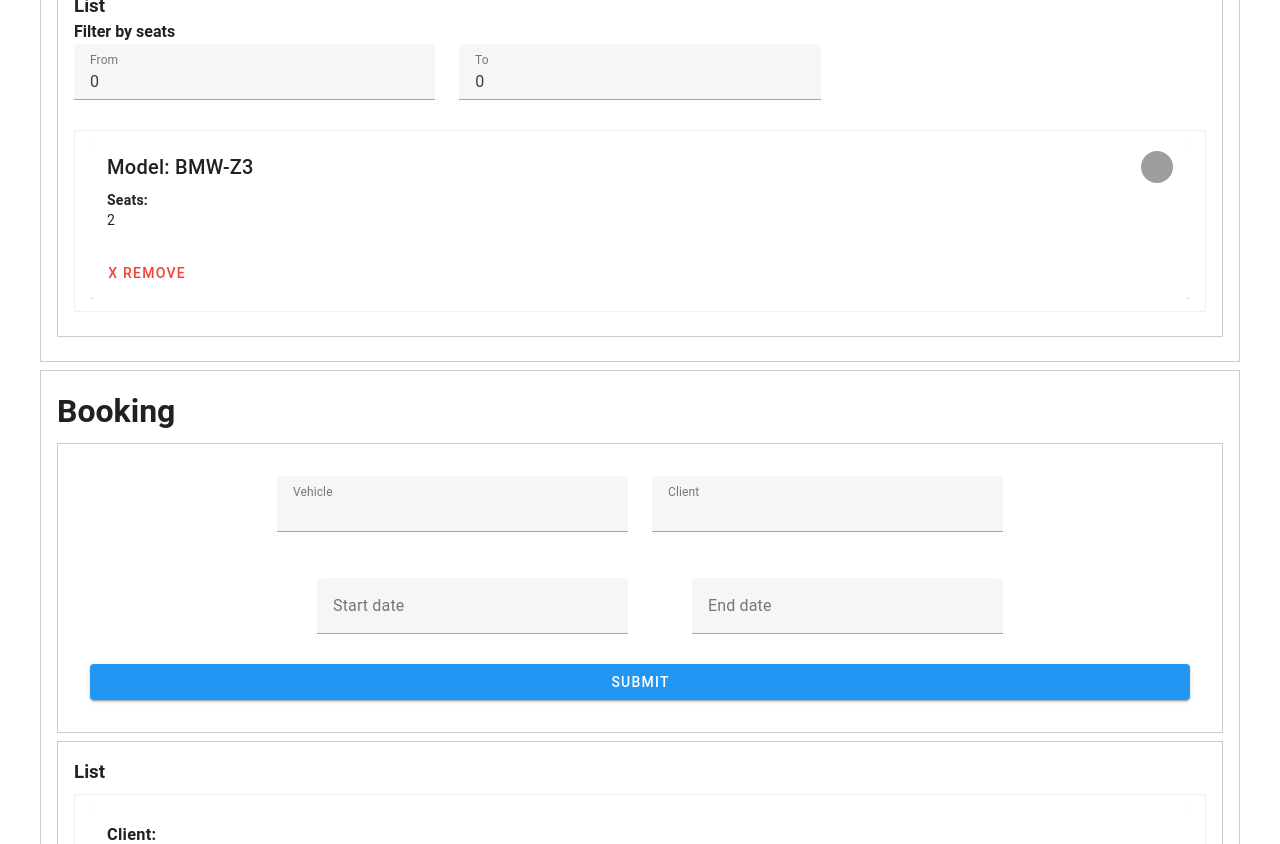
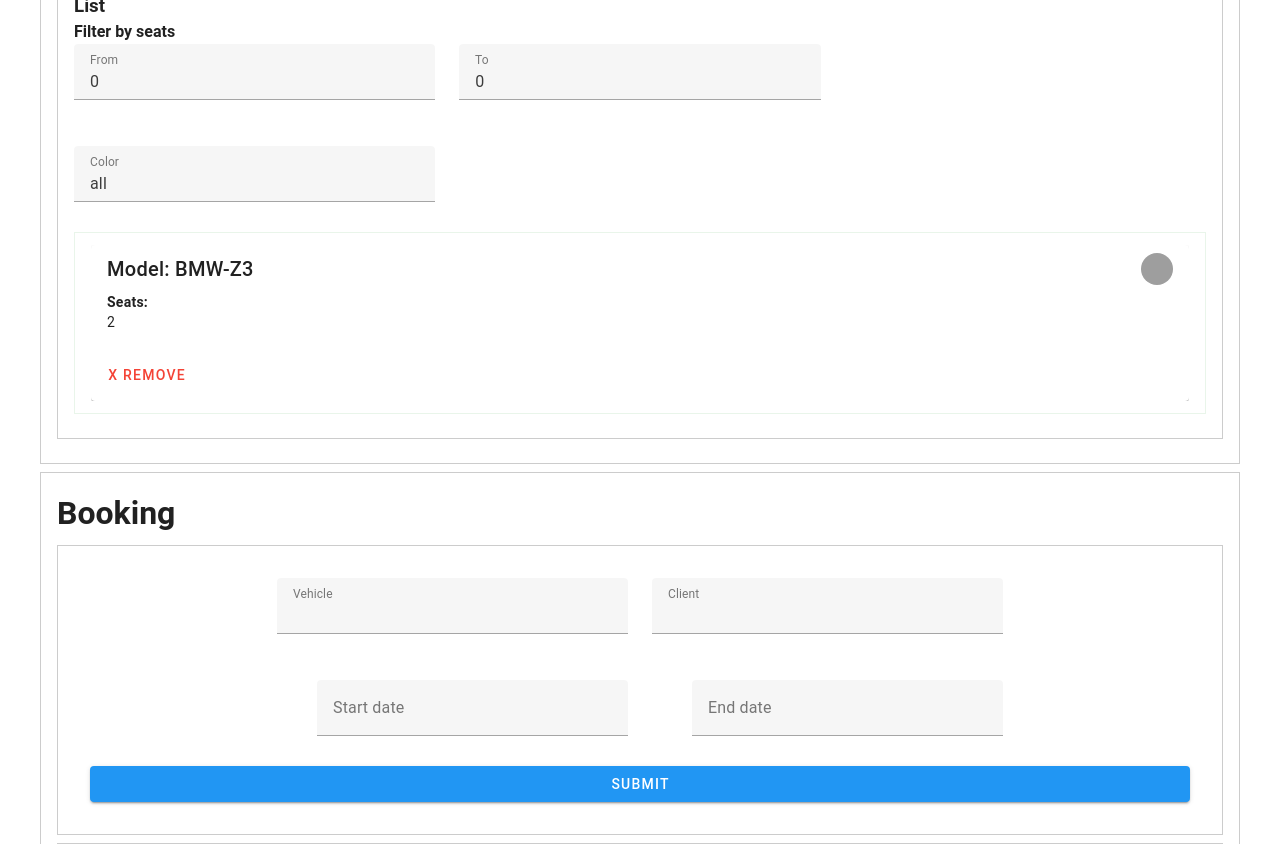
Before and after one commit to LeWeeky/vuejs, a Vue app: page / in a window 1280 px wide. Shown: the part 1040-1884 px from the top of the page. Built offline with nearby package versions, Linux system fonts and the light colour scheme.

Commit message:
feat:     List: ajout du filtrage des véhicules par couleur et meilleure gestion du filtrage par nombre

```diff
--- a/src/components/Vehicles/List.vue
+++ b/src/components/Vehicles/List.vue
@@ -21,6 +21,7 @@ const props		= defineProps({
 })
 const minimum_seats = ref(0);
 const maximum_seats = ref(0);
+const color	= ref("all");
 const minimum_rules	= [
 	value => {
 		if (value > -1) return true
@@ -37,14 +38,24 @@ const maximum_rules	= [
 		return 'Maximum cannot be less than minimum.'
 	}
 ];
+const	colors		= [
+	'all', 'red', 'pink', 'orange', 'yellow', 'green', 'blue', 'grey',
+	'purple', 'brown', 'white', 'black'
+]
 
 const vehicles_available = computed(() => {
+	minimum_seats.value = Number(minimum_seats.value);
+	maximum_seats.value = Number(maximum_seats.value)
 	return (
-		(minimum_seats.value !== 0 || maximum_seats.value !== 0)
+		(minimum_seats.value !== 0 || maximum_seats.value !== 0
+			|| color.value !== "all"
+		)
 		? props.vehicles.filter((vehicle) => {
-			return (vehicle.seats >= minimum_seats.value
-			&& (vehicle.seats <= maximum_seats.value
-				|| maximum_seats.value == 0
+			return (vehicle.seats >=  minimum_seats.value
+			&& (vehicle.seats <=  maximum_seats.value
+				||  maximum_seats.value == 0
+			) && (color.value == "all"
+				|| vehicle.color == color.value
 			))
 		})
 		: props.vehicles
@@ -61,6 +72,7 @@ const vehicles_available = computed(() => {
 				<v-text-field
 				v-model="minimum_seats"
 				:rules="minimum_rules"
+				type="number"
 				label="From"
 				required
 				></v-text-field>
@@ -69,10 +81,22 @@ const vehicles_available = computed(() => {
 				<v-text-field
 				v-model="maximum_seats"
 				:rules="maximum_rules"
+				type="number"
 				label="To"
 				required
 				></v-text-field>
 			</v-col>
+		</v-row>
+		<v-row>
+			<v-col cols="12" md="4">
+			<v-combobox
+				v-model="color"
+				:items="colors"
+				label="Color"
+				single
+				required
+			></v-combobox>
+		  </v-col>
 		</v-row>
 		<v-list v-if="vehicles && vehicles_available.length > 0" lines="two">
 			<v-list-item
--- a/src/components/Vehicles/Main.vue
+++ b/src/components/Vehicles/Main.vue
@@ -35,7 +35,7 @@ function addVehicle(model, color, seats)
 		id: id.value,
 		model: model,
 		color: color,
-		seats: seats
+		seats:  Number(seats)
 	})
 	console.log(`New vehicle:
 		id: ${id.value}
```
